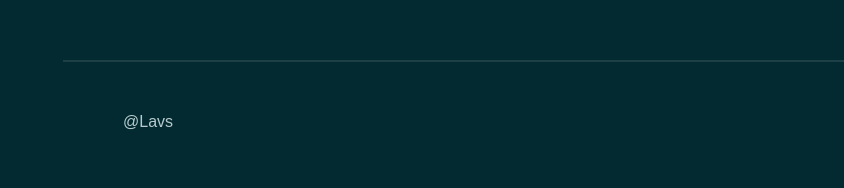
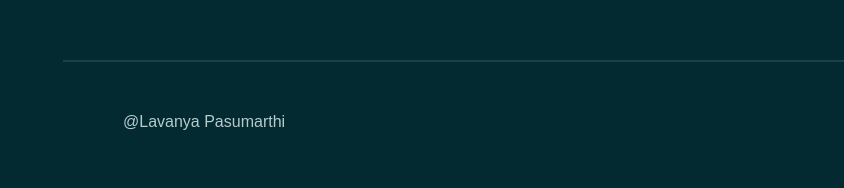
Before and after one commit to LavanyaPasumarthi3/LavanyaPortfolio, a plain HTML site: page index.html in a window 1280 px wide. Shown: the part 6134-6322 px from the top of the page, 287-1131 px from the left. Drawn offline with Linux system fonts and the light colour scheme; a web font is replaced by a local one.

Commit message:
Update index.html

```diff
--- a/index.html
+++ b/index.html
@@ -383,7 +383,7 @@
       <div class="container">
         <div class="row gy-4 justify-content-between">
           <div class="col-auto">
-            <p class="mb-0">@Lavs</p>
+            <p class="mb-0">@Lavanya Pasumarthi</p>
           </div>
 
           <div class="col-auto">
```
